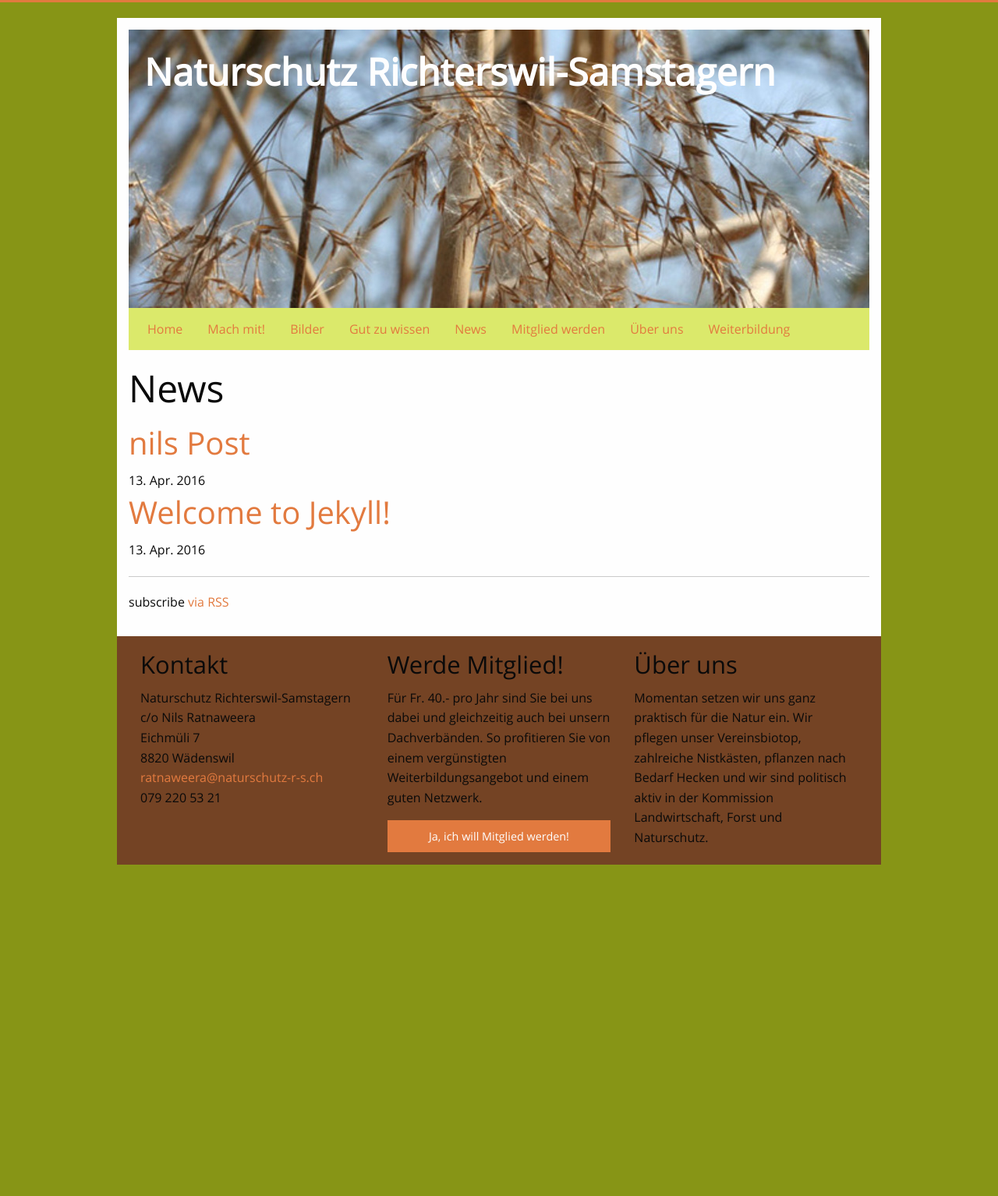
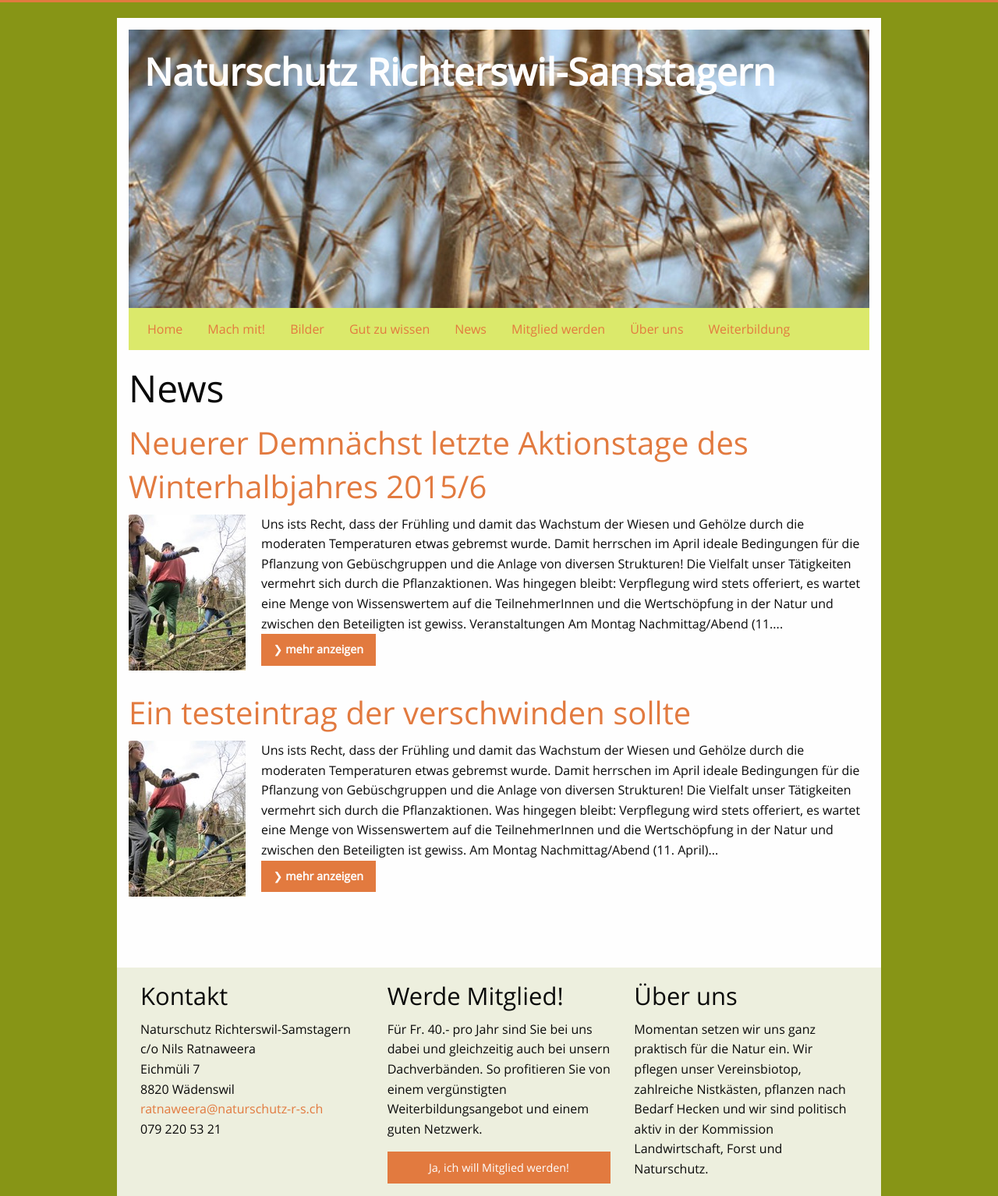
Before and after one commit to Naturschutz-Richterswil-Samstagern/Naturschutz-Richterswil-Samstagern.github.io, a Jekyll site: the page built from news/index.html, in a window 1280 px wide. Shown: the whole page at 78% size. Built offline with Jekyll 4.4.1, drawn with Linux system fonts in a browser that asks for light colours; before the commit the page ends 1109 px from its top, so only the background shows below that.

Commit message:
news layout

```diff
--- a/_includes/header.html
+++ b/_includes/header.html
@@ -2,7 +2,7 @@
 
   <a href="{{ site.baseurl }}/">
     <div class="image-textover">
-      <img width="950" id="header-image" src="{{ page.headerimage }}" />
+      <img width="950" id="header-image" src="{% if page.headerimage != null %}{{ page.headerimage }}{% else %}/images/header/default.jpg{% endif %}" />
       <h1>{{ site.title }}</h1>
     </div>
   </a>
--- a/_layouts/default.html
+++ b/_layouts/default.html
@@ -18,7 +18,7 @@
     </div>
   </div>
 
-  <div class="row footer">
+  <div style="margin-top: 50px" class="row footer">
     <div class="large-12 columns">
       {% include footer.html %}
     </div>
--- a/css/app.css
+++ b/css/app.css
@@ -66,7 +66,7 @@ ul.post-list {
 
 /* footer */
 .footer {
-  background-color: #744324;
+  background-color: #edefde;
   padding-top: 15px; }
   .footer ul {
     list-style: none;
@@ -76,8 +76,8 @@ ul.post-list {
 /* small profile images */
 .profile-image-small {
   float: left;
-  margin-right: 10px;
-  margin-bottom: 10px; }
+  margin-right: 20px;
+  margin-bottom: 20px; }
 
 /* navigation */
 /* Preventing FOUC according to http://foundation.zurb.com/sites/docs/responsive-navigation.html#preventing-fouc */
--- /dev/null
+++ b/news/_posts/2016-05-19-hello.md
@@ -0,0 +1,21 @@
+---
+layout: post
+title:  "Ein testeintrag der verschwinden sollte"
+date:   2016-04-13 15:15:38 +0200
+image: /news/images/news-demo-image.jpg
+categories: news
+published: true
+---
+<img style="margin-right:20px;" class="float-left" src="/news/images/news-testartikel.jpg" />
+
+Uns ists Recht, dass der Frühling und damit das Wachstum der Wiesen und Gehölze durch die moderaten Temperaturen etwas gebremst wurde.
+
+Damit herrschen im April ideale Bedingungen für die Pflanzung von Gebüschgruppen und die Anlage von diversen Strukturen!
+
+Die Vielfalt unser Tätigkeiten vermehrt sich durch die Pflanzaktionen.
+
+Was hingegen bleibt: Verpflegung wird stets offeriert, es wartet eine Menge von Wissenswertem auf die TeilnehmerInnen und die Wertschöpfung in der Natur und zwischen den Beteiligten ist gewiss.
+
+Am Montag Nachmittag/Abend (11. April) werden wir gemeinsam mit Landwirt Hansueli Leuthold in der Gwandlen (Horgen) eine extensive Wiese mit Gebüschgruppen ergänzen - eine ideale Lebensraumergänzung für Kleinraubtiere und diverse weitere Tierarten! Im Anschluss werden wir auch Asthaufen und andere Unterschlüpfe ("Winterquartiere) bauen - solange die Kräfte und das Tageslicht reicht. Ca. um 18:30Uhr gibt es Znacht vom Feuer inkl. Beilagen - ein Angebot für klassische Arbeitstätige, die uns nach der Arbeit noch unterstützen möchten.
+
+Am Freitag (15. April) ist am Grundhofweg in Herrlisberg, Wädenswil eine umfassende Heckenaufwertung mit Besitzer Philipp Styger angesagt. Damit in Zukunft die Vielfalt an Gehölzen in der Hecke eher steigt, denn sinkt, schaffen wir Licht. Mit dem anfallenden Astmaterial bauen wir veritable Wiesel-Burgen. Darüber hinaus gilt es, gewisse "Gartenflüchtlinge" einzudämmen, da sie Überträger von Feuerbrand sind und das heimische Ökosystem schwächen. Dass die Schweiz nicht ausländerfeindlich sein soll, leben wir vor: An diesem Aktionstag kriegen wir Unterstützung von Flüchtlingen der Asyl-Organisation Zürich. Sie sind herzlich eingeladen, mitzuwirken!
--- /dev/null
+++ b/news/_posts/2016-05-24-hello2.md
@@ -0,0 +1,23 @@
+---
+layout: post
+title:  "Neuerer Demnächst letzte Aktionstage des Winterhalbjahres 2015/6"
+date:   2016-05-24 15:15:38 +0200
+image: /news/images/news-demo-image.jpg
+categories: news
+published: true
+---
+<img style="margin-right:20px;" class="float-left" src="/news/images/news-testartikel.jpg" />
+
+Uns ists Recht, dass der Frühling und damit das Wachstum der Wiesen und Gehölze durch die moderaten Temperaturen etwas gebremst wurde.
+
+Damit herrschen im April ideale Bedingungen für die Pflanzung von Gebüschgruppen und die Anlage von diversen Strukturen!
+
+Die Vielfalt unser Tätigkeiten vermehrt sich durch die Pflanzaktionen.
+
+Was hingegen bleibt: Verpflegung wird stets offeriert, es wartet eine Menge von Wissenswertem auf die TeilnehmerInnen und die Wertschöpfung in der Natur und zwischen den Beteiligten ist gewiss.
+
+## Veranstaltungen
+
+**Am Montag Nachmittag/Abend (11. April)** werden wir gemeinsam mit Landwirt Hansueli Leuthold in der Gwandlen (Horgen) eine extensive Wiese mit Gebüschgruppen ergänzen - eine ideale Lebensraumergänzung für Kleinraubtiere und diverse weitere Tierarten! Im Anschluss werden wir auch Asthaufen und andere Unterschlüpfe ("Winterquartiere) bauen - solange die Kräfte und das Tageslicht reicht. Ca. um 18:30Uhr gibt es Znacht vom Feuer inkl. Beilagen - ein Angebot für klassische Arbeitstätige, die uns nach der Arbeit noch unterstützen möchten.
+
+**Am Freitag (15. April)** ist am Grundhofweg in Herrlisberg, Wädenswil eine umfassende Heckenaufwertung mit Besitzer Philipp Styger angesagt. Damit in Zukunft die Vielfalt an Gehölzen in der Hecke eher steigt, denn sinkt, schaffen wir Licht. Mit dem anfallenden Astmaterial bauen wir veritable Wiesel-Burgen. Darüber hinaus gilt es, gewisse "Gartenflüchtlinge" einzudämmen, da sie Überträger von Feuerbrand sind und das heimische Ökosystem schwächen. Dass die Schweiz nicht ausländerfeindlich sein soll, leben wir vor: An diesem Aktionstag kriegen wir Unterstützung von Flüchtlingen der Asyl-Organisation Zürich. Sie sind herzlich eingeladen, mitzuwirken!
--- a/news/index.html
+++ b/news/index.html
@@ -6,14 +6,15 @@ headerimage: /images/header/ueber-uns.jpg
 
   <ul class="post-list">
     {% for post in site.posts %}
-    <li>
+    <li class="clearfix">
       <h2>
         <a class="post-link" href="{{ post.url | prepend: site.baseurl }}">{{ post.title }}</a>
       </h2>
-      <span class="post-meta">{{ post.date | date: "%-d. %b. %Y" }}</span>
+      <img style="margin-right:20px;" class="float-left" src="{{post.image}}" width="150" />
+      <p>{{ post.content | strip_html | truncatewords: 80 }}
+        <br>
+        <a class="button" href="{{ post.url | prepend: site.baseurl }}">&#10095; <b>mehr anzeigen</b></a>
+      </p>
     </li>
     {% endfor %}
   </ul>
-
-  <hr>
-  <p class="rss-subscribe">subscribe <a href="{{ "/feed.xml" | prepend: site.baseurl }}">via RSS</a></p>
--- a/scss/_custom.scss
+++ b/scss/_custom.scss
@@ -56,7 +56,7 @@ ul.post-list {
 }
 /* footer */
 .footer {
-  background-color: #744324;
+  background-color: #edefde;
   padding-top: 15px;
 
   ul {
@@ -69,8 +69,8 @@ ul.post-list {
 /* small profile images */
 .profile-image-small {
   float: left;
-  margin-right: 10px;
-  margin-bottom: 10px;
+  margin-right: 20px;
+  margin-bottom: 20px;
 }
 
 /* navigation */
--- a/ueber-uns.md
+++ b/ueber-uns.md
@@ -12,81 +12,74 @@ headerimage: /images/header/ueber-uns.jpg
 * wir arbeiten nicht allein, sondern sind Mitglied der Dachverbände ZVS/BirdLife Zürich, des Schweizer Vogelschutzes SVS/BirdLife Schweiz sowie von BirdLife International
 * wir freuen uns, auch Sie zu unsern Mitgliedern zählen zu dürfen!
 
-* Statuten: Sie können unsere Statuten gerne beim [Präsidenten][praesident-email] anfordern.
-* Jahresbericht: Sie können den Jahresbericht gerne bei unserem [Präsidenten][praesident-email] anfordern.
+##### Statuten
+
+Sie können unsere Statuten gerne beim [Präsidenten][praesident-email] anfordern.
+
+##### Jahresbericht
+
+Sie können den Jahresbericht gerne bei unserem [Präsidenten][praesident-email] anfordern.
 
 <hr>
 
 ## Vorstand
 
-<div class="row" style="margin-bottom:70px;">
-  <div class="large-3 columns">
-    <img width="200" src="/images/ueber-uns/nils-ratnaweera.jpg" />
+<div class="row" style="margin-bottom:50px;">
+  <div class="large-2 columns">
+    <img width="133" src="/images/ueber-uns/nils-ratnaweera.jpg"/>
   </div>
-  <div class="large-9 columns">
-      <h3>Nils Ratnaweera</h3>
-      <h4>Präsident</h4>
+  <div class="large-10 columns">
+    <h3>Nils Ratnaweera</h3>
+    <h4>Präsident</h4>
+
     <p>E-Mail: <a href="ratnaweera@naturschutz-r-s.ch">ratnaweera@naturschutz-r-s.ch</a></p>
+
     <p>Telefon: 079 220 53 21</p>
+
     <p>Adresse: Eichmüli 7, 8820 Wädenswil</p>
-    <blockquote>
-      Ein indianisches Sprichwort besagt: "Wir haben die Erde nicht von unseren Eltern geerbt, sondern nur von unseren Kindern geliehen." Wir engagieren uns darin, sie unseren Kindern möglichst intakt zu übergeben.
-    </blockquote>
   </div>
 </div>
 
 <div class="row">
-  <div class="large-4 columns">
+  <div style="margin-bottom:20px" class="large-12 columns">
     <div class="clearfix">
-      <img class="profile-image-small" width="78" src="/images/ueber-uns/frank-blume.jpg" />
+      <img class="profile-image-small" width="78" src="/images/ueber-uns/frank-blume.jpg"/>
+
       <h3>Frank Blume</h3>
+      <h4>Kassier</h4>
     </div>
-    <h4>Kassier</h4>
   </div>
-  <div class="large-4 columns">
+  <div style="margin-bottom:20px" class="large-12 columns">
     <div class="clearfix">
-      <img class="profile-image-small" width="78" src="/images/ueber-uns/rosemarie-weilenmann.jpg" />
+      <img class="profile-image-small" width="78" src="/images/ueber-uns/rosemarie-weilenmann.jpg"/>
+
       <h3>Rose-Marie Weilenmann</h3>
+      <h4>Beisitzerin, Kulinarische Fee</h4>
     </div>
-    <h4>Beisitzerin, Kulinarische Fee</h4>
-      <blockquote>
-        "Damit auch unsere Kinder bunte Blumenwiesen und Tiere in Freiheit erleben können, müssen wir der Natur heute Sorge tragen".
-       </blockquote>
   </div>
-    <div class="large-4 columns">
+  <div style="margin-bottom:20px" class="large-12 columns">
     <div class="clearfix">
-      <img class="profile-image-small" width="78" src="/images/ueber-uns/joe-rogenmoser.jpg" />
+      <img class="profile-image-small" width="78" src="/images/ueber-uns/joe-rogenmoser.jpg"/>
+
       <h3>Joe Rogenmoser</h3>
+      <h4>Obmann, Biotop-Pflege</h4>
     </div>
-      <h4>Obmann, Biotop-Pflege</h4>
-          <blockquote>
-            Wer sich für die Natur engagieren möchte, dem empfehle ich: Nistkästen betreuen, Hecken pflanzen, Mostobst auflesen oder ein Biotop pflegen. Willkommen beim Naturschutz Richterswil-Samstagern. Ein natürlicher und vielseitiger Arbeitgeber!
-          </blockquote>
+  </div>
+  <div style="margin-bottom:20px" class="large-12 columns">
+    <div class="clearfix">
+      <img class="profile-image-small" width="78" src="/images/ueber-uns/erich-kolb.jpg"/>
+
+      <h3>Erich Kolb</h3>
+      <h4>Stellvertretender Obmann, Beisitzer </h4>
     </div>
-</div>
+  </div>
+  <div style="margin-bottom:20px" class="large-12 columns">
+    <div class="clearfix">
+      <img class="profile-image-small" width="78" src="/images/ueber-uns/elisabeth-grebe.jpg"/>
 
-<div class="row">
-
-  <div class="large-4 columns">
-    <div class="clearfix">
-      <img class="profile-image-small" width="78" src="/images/ueber-uns/erich-kolb.jpg" />
-      <h3>Erich Kolb</h3>
+      <h3>Elisabeth Grebe</h3>
+      <h4>Aktuarin, Veranstaltungen</h4>
     </div>
-    <h4>Stellvertretender Obmann, Beisitzer </h4>
-  </div>
-  <div class="large-4 columns">
-    <div class="clearfix">
-      <img class="profile-image-small" width="78" src="/images/ueber-uns/elisabeth-grebe.jpg" />
-      <h3>Elisabeth Grebe</h3>
-    </div>
-    <h4>Aktuarin, Veranstaltungen</h4>
-        <blockquote>
-          Wir selbst müssen die Veränderung sein, die wir in der Welt sehen wollen.
-          <cite>Mahatma Gandhi</cite>
-        </blockquote>
-  </div>
-  <div class="large-4 columns">
-    <p>&nbsp;</p>
   </div>
 </div>
 
```
Also changed, not shown: _posts/2016-04-13-welcome-to-jekyll.markdown (deleted, +0 -25 lines), _posts/2016-05-19-hello.md (deleted, +0 -26 lines), README.md, images/header/default.jpg (added), news/images/news-demo-image.jpg (added), news/images/news-testartikel.jpg (added).
